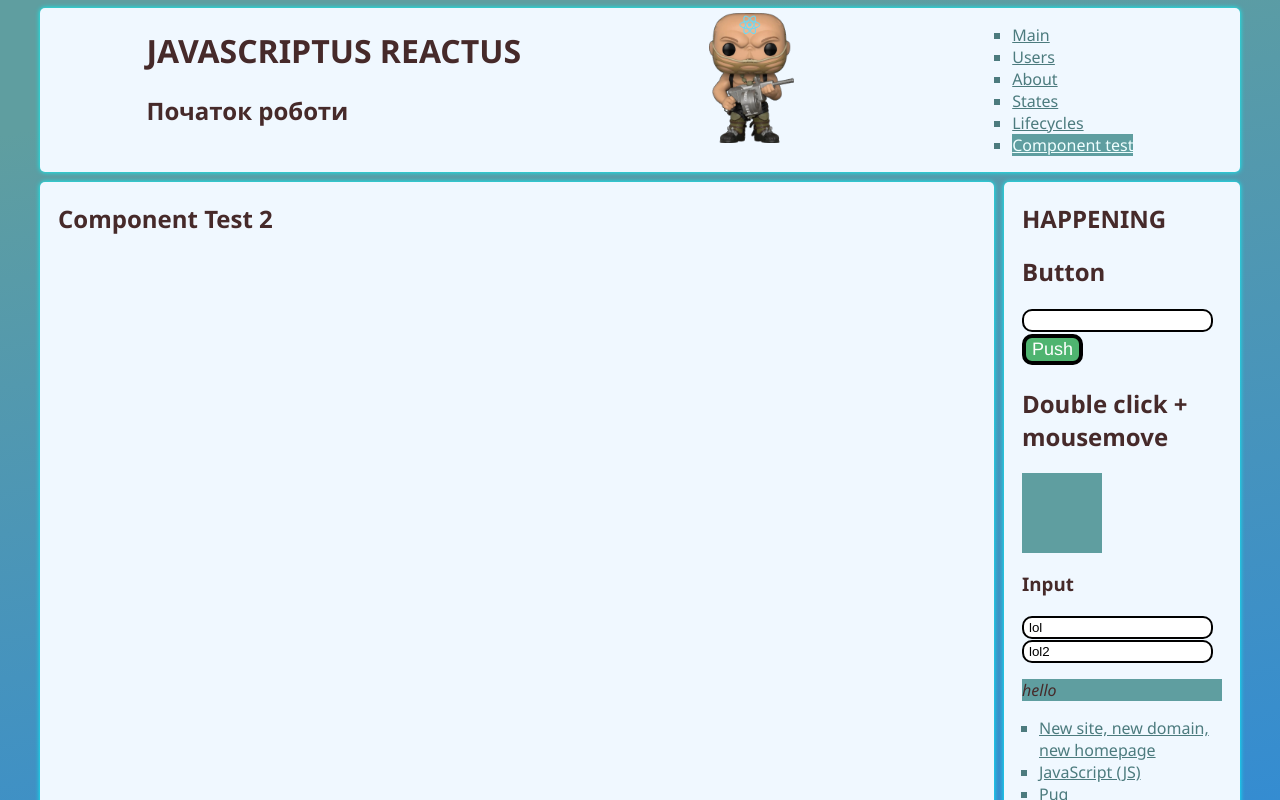
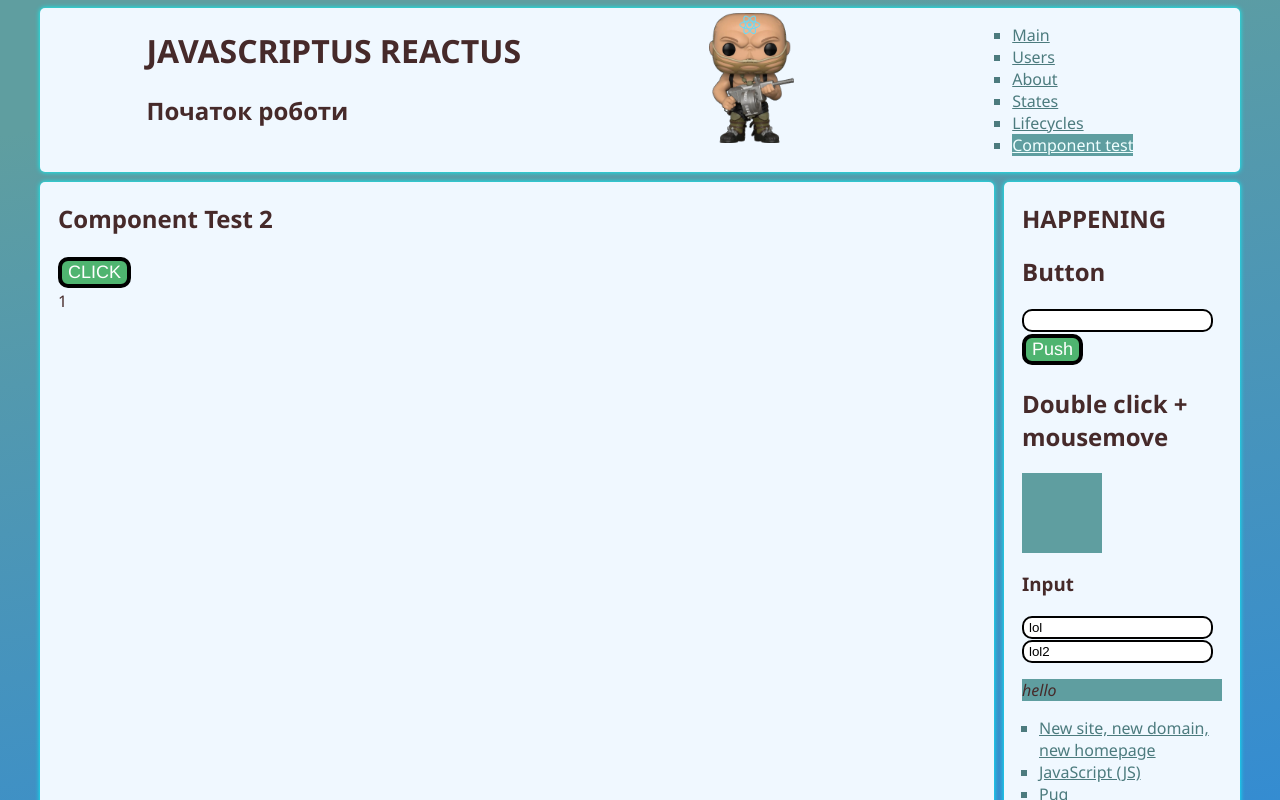
Before and after one commit to tztaras/app, a React (Create React App) app: page /component-test in a window 1280 px wide. Shown: the top 800 px of the page. Built offline with nearby package versions, Linux system fonts and the light colour scheme.

Commit message:
useEffect

```diff
--- a/src/App/App.js
+++ b/src/App/App.js
@@ -34,7 +34,7 @@ function App() {
                                     <Route  path="/users/:userName" element={<UsersID/>}/>
                                     <Route  path="/states" element={<States/>}/>
                                     <Route path="/lifecycles" element={<Lifecycle arg={777} />}/>
-                                    <Route path="/component-test" element={<Test2 arg={777} />}/>
+                                    <Route path="/component-test" element={<Test2  />}/>
 
                                     <Route path="*" element={<Error/>}/>
 
--- a/src/ComponentTest/ComponentTest.js
+++ b/src/ComponentTest/ComponentTest.js
@@ -1,16 +1,36 @@
 
-import React from "react";
+import React, {useState, useEffect} from "react";
 
 
 function Test2() {
-    console.log('render 1')
+    console.log('set state');
+
+    const [s1, set1] = useState(1);
+
+    const buttonHandler = () => {
+        console.log('handler');
+        let val = s1;
+        val++;
+        set1(val);
+
+
+
+    }
+
+    useEffect (()=> {
+        console.log('effect');
+    });
+
+
+    console.log('render 1');
+
     return (
         <div className="compoTest">
             {console.log('render 2')}
                 <section>
                     <h1>Component Test 2</h1>
-                    {/* <div><button onClick={this.buttonHandler}>CLICK</button></div>
-                    <div>{this.state.s1}</div> */}
+                    <div><button onClick={buttonHandler}>CLICK</button></div>
+                    <div>{s1}</div>
                 </section>
         </div>
     )
--- a/src/Lifecycles/Lifecycle.js
+++ b/src/Lifecycles/Lifecycle.js
@@ -10,8 +10,8 @@ class Lifecycle extends React.Component {
         console.log(props);
         super();
         this.state = {
-            s1 : 0
-            // s1: props.arg
+            // s1 : 0
+            s1: props.arg
         }
     }
 
```
